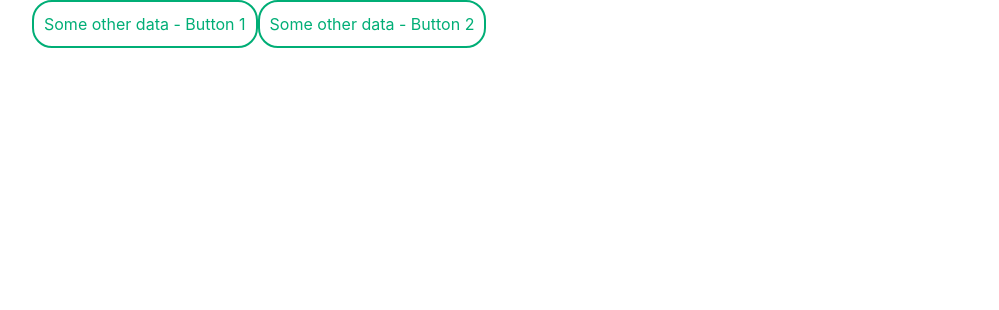
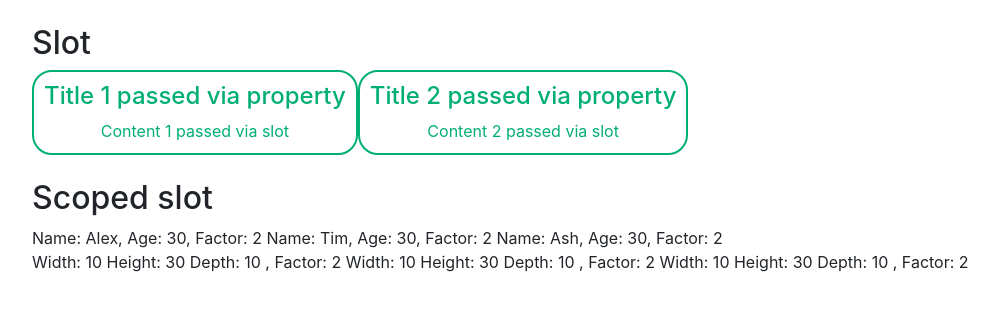
Before and after one commit to ZeanQin/vuejs-examples, a Nuxt app: page /slots-and-scoped-slots in a window 1280 px wide. Shown: the top 310 px of the page, without its empty margins (53-1052 px from the left). Built offline with nearby package versions, Linux system fonts and the light colour scheme.

Commit message:
Add slot and scoped slots example

```diff
--- a/components/slots-and-scoped-slots/Button.vue
+++ b/components/slots-and-scoped-slots/Button.vue
@@ -1,12 +1,15 @@
 <template>
-  <div class="btn">{{ name }} - <slot /></div>
+  <div class="btn">
+    <h4 v-if="title">{{ title }}</h4>
+    <slot />
+  </div>
 </template>
 
 <script lang="ts">
 import Vue from 'vue'
 export default Vue.extend({
   props: {
-    name: {
+    title: {
       type: String,
       default: '',
     },
--- /dev/null
+++ b/components/slots-and-scoped-slots/List.vue
@@ -0,0 +1,24 @@
+<template>
+  <div>
+    <slot v-for="item in items" :one="item" :two="two">
+      <!-- fallback content here -->
+    </slot>
+  </div>
+</template>
+
+<script lang="ts">
+import Vue from 'vue'
+export default Vue.extend({
+  props: {
+    items: {
+      type: Array,
+      default: () => [],
+    },
+  },
+  data() {
+    return {
+      two: 2,
+    }
+  },
+})
+</script>
--- a/pages/slots-and-scoped-slots.vue
+++ b/pages/slots-and-scoped-slots.vue
@@ -1,16 +1,62 @@
 <template>
   <b-container>
-    <my-button name="Some other data">Button 1</my-button>
-    <my-button name="Some other data">Button 2</my-button>
+    <!-- slots -->
+    <b-row class="my-4">
+      <b-col>
+        <h2>Slot</h2>
+        <my-button title="Title 1 passed via property">
+          Content 1 passed via slot
+        </my-button>
+        <my-button title="Title 2 passed via property">
+          Content 2 passed via slot
+        </my-button>
+      </b-col>
+    </b-row>
+
+    <!-- scoped slots -->
+    <b-row class="my-4">
+      <b-col>
+        <h2>Scoped slot</h2>
+        <my-list :items="people">
+          <slot slot-scope="{ one, two }">
+            Name: {{ one.name }}, Age: {{ one.age }}, Factor: {{ two }}
+          </slot>
+        </my-list>
+        <my-list :items="cubes">
+          <slot slot-scope="{ one, two }">
+            Width: {{ one.width }} Height: {{ one.height }} Depth:
+            {{ one.depth }}
+            , Factor: {{ two }}
+          </slot>
+        </my-list>
+      </b-col>
+    </b-row>
   </b-container>
 </template>
 
 <script lang="ts">
 import Vue from 'vue'
 import Button from '~/components/slots-and-scoped-slots/Button.vue'
+import List from '~/components/slots-and-scoped-slots/List.vue'
+
 export default Vue.extend({
   components: {
     'my-button': Button,
+    'my-list': List,
+  },
+  data() {
+    return {
+      people: [
+        { name: 'Alex', age: 30 },
+        { name: 'Tim', age: 30 },
+        { name: 'Ash', age: 30 },
+      ],
+      cubes: [
+        { width: 10, height: 30, depth: 10 },
+        { width: 10, height: 30, depth: 10 },
+        { width: 10, height: 30, depth: 10 },
+      ],
+    }
   },
 })
 </script>
```
